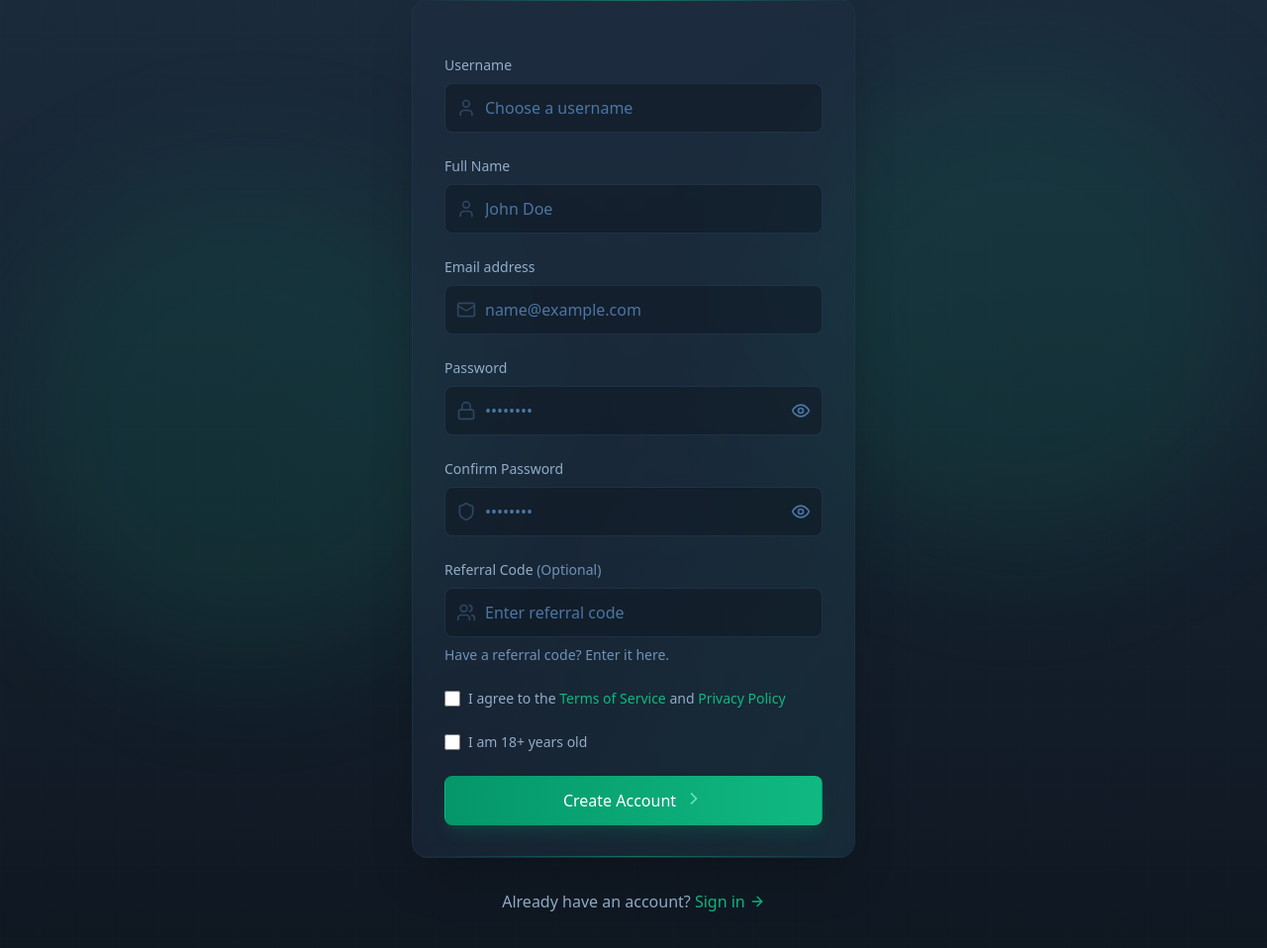
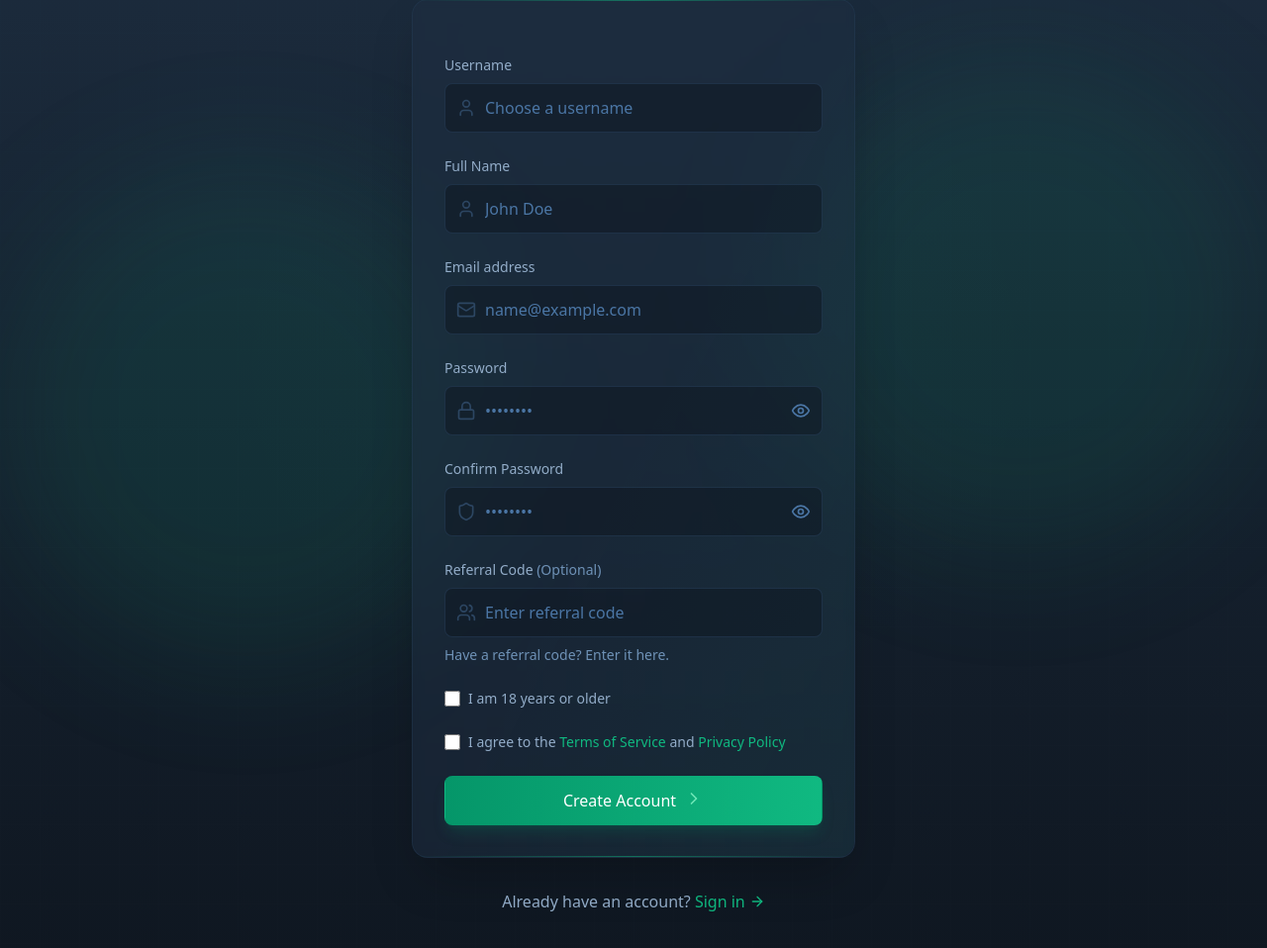
Before and after one commit to TheFrisb/smore, a Django app: page /accounts/register/ in a window 1280 px wide. Shown: the part 327-1285 px from the top of the page at 99% size. Run offline with Django 5.2, Linux system fonts and the light colour scheme.

Commit message:
chore(Register): Make 18+ older appear above accept terms of service

```diff
--- a/accounts/templates/accounts/pages/register.html
+++ b/accounts/templates/accounts/pages/register.html
@@ -164,6 +164,12 @@
                             <p class="mt-2 text-sm text-primary-400">Have a referral code? Enter it here.</p>
                         </div>
                         <div class="flex items-center">
+                            <input id="age_consent" name="age_consent" type="checkbox" required=""
+                                   class="h-4 w-4 rounded border-primary-700/50 bg-primary-900/50 text-emerald-500 focus:ring-emerald-500/50 cursor-pointer">
+                            <label for="age_consent" class="ml-2 block text-sm text-primary-300 cursor-pointer">I am 18
+                                years or older</label>
+                        </div>
+                        <div class="flex items-center">
                             <input id="terms" name="terms" type="checkbox" required=""
                                    class="h-4 w-4 rounded border-primary-700/50 bg-primary-900/50 text-emerald-500 focus:ring-emerald-500/50 cursor-pointer">
                             <label for="terms" class="ml-2 block text-sm text-primary-300 cursor-pointer">I agree to the
@@ -175,12 +181,6 @@
                                     Policy</a></label>
                         </div>
 
-                        <div class="flex items-center">
-                            <input id="age_consent" name="age_consent" type="checkbox" required=""
-                                   class="h-4 w-4 rounded border-primary-700/50 bg-primary-900/50 text-emerald-500 focus:ring-emerald-500/50 cursor-pointer">
-                            <label for="age_consent" class="ml-2 block text-sm text-primary-300 cursor-pointer">I am 18+
-                                years old</label>
-                        </div>
                         <button type="submit"
                                 class="group relative w-full flex justify-center py-3 px-4 border border-transparent rounded-lg text-white bg-gradient-to-r from-emerald-600 to-emerald-500 hover:from-emerald-500 hover:to-emerald-400 focus:outline-none focus:ring-2 focus:ring-offset-2 focus:ring-emerald-500 font-medium shadow-lg shadow-emerald-600/20 hover:shadow-emerald-600/40 transition-all duration-200 transform hover:scale-[1.02]">
                             Create Account
```
